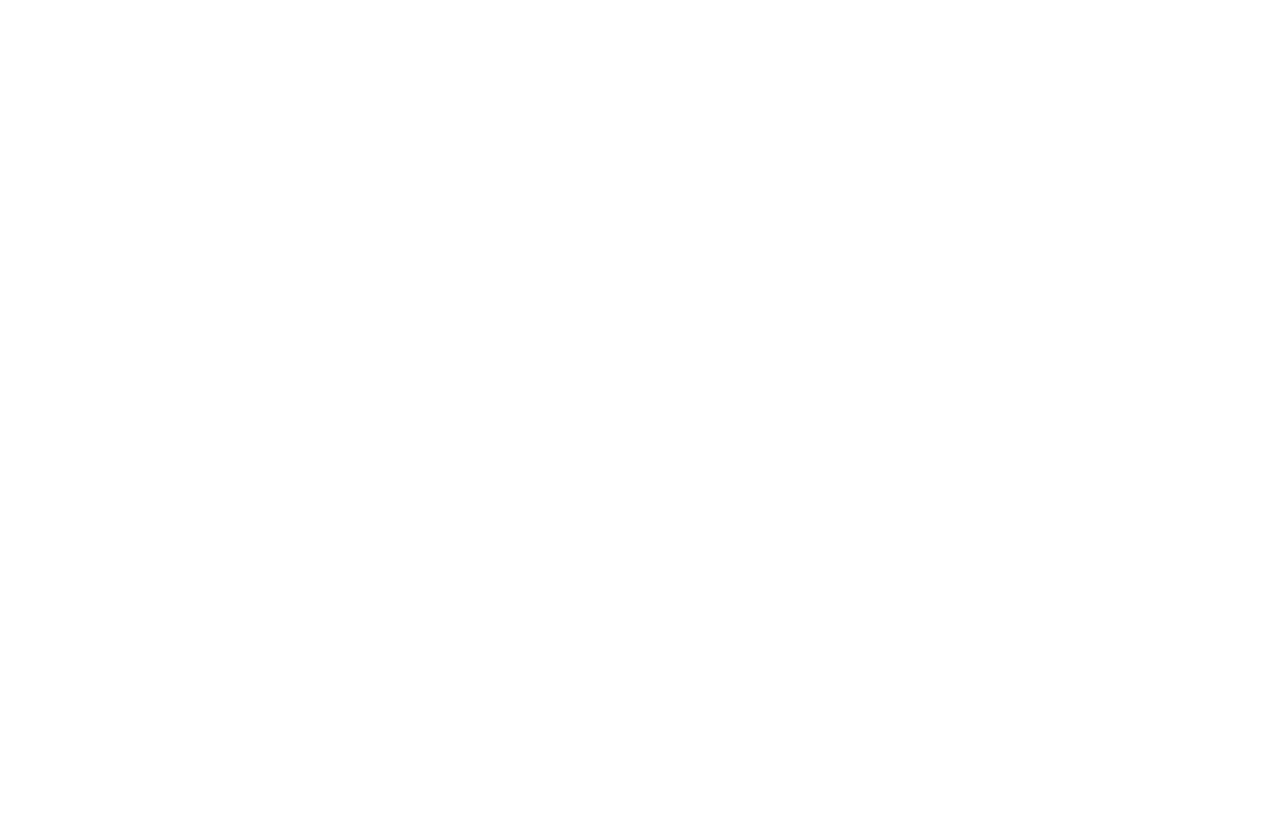
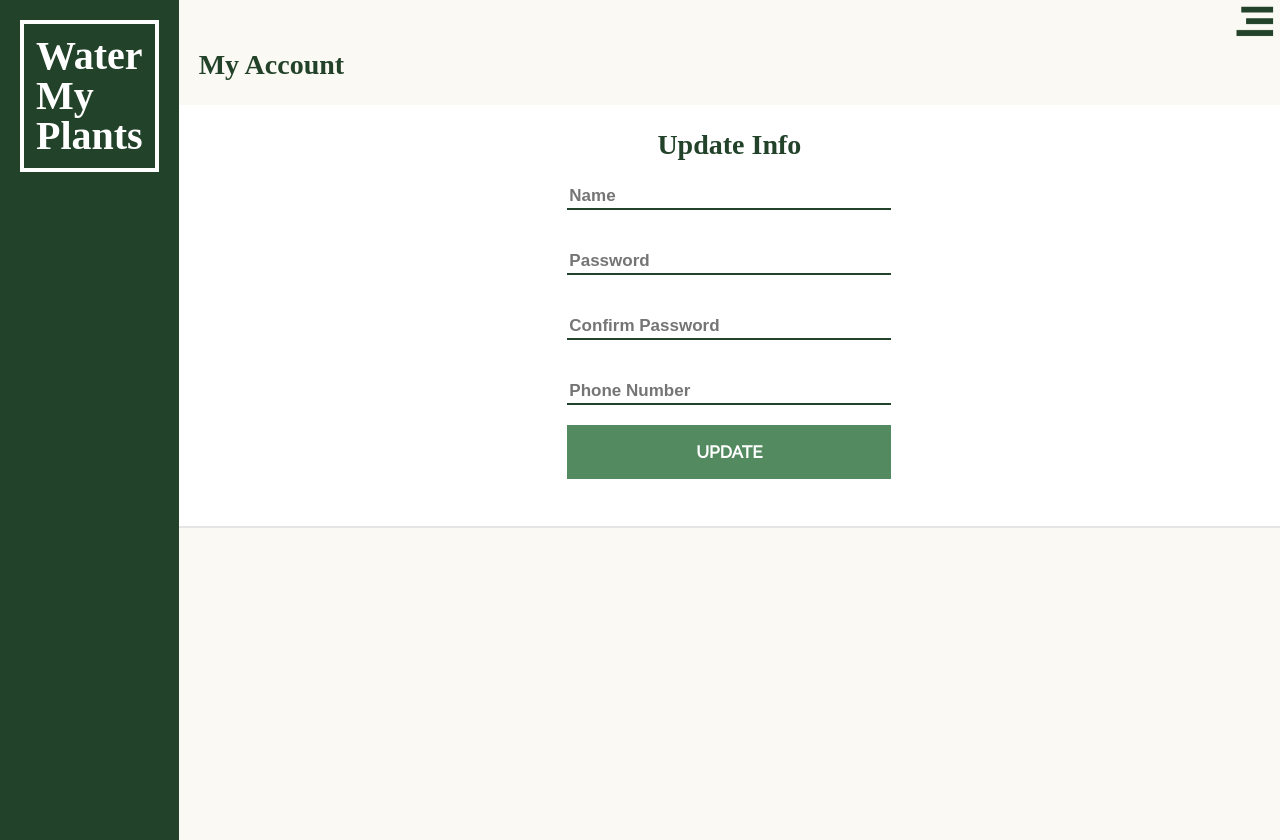
Before and after one commit to water-my-plants-tt27/frontend, a React (Create React App) app in the folder water-my-plants/: page /updateAccount in a window 1280 px wide. Before the commit the page ends 800 px from the top, so only its background shows below. Built offline with nearby package versions, Linux system fonts and the light colour scheme.

Commit message:
update info pretty. Nav link routes to it

```diff
--- a/water-my-plants/src/App.js
+++ b/water-my-plants/src/App.js
@@ -10,7 +10,6 @@
 import NavMenu from './components/NavMenu';
 import EditPlant from './components/EditPlant';
 import UpdateAccount from './components/UpdateAccount';
-import axios from 'axios';
 
 function App() {
   const [user, setUser] = useState({});
@@ -30,12 +29,12 @@
         <Route path='/navMenu'>
           <NavMenu />
         </Route>
-        {/* <Route path='/editPlant'>
+        <Route path='/editPlant'>
           <EditPlant />
           </Route>
-          <Route path='/updateAccount'>
+        <Route path='/updateAccount'>
           <UpdateAccount />
-        </Route> */}
+        </Route>
       </UserContext.Provider >
     </div>
   );
--- a/water-my-plants/src/components/NavDropDown.js
+++ b/water-my-plants/src/components/NavDropDown.js
@@ -11,14 +11,12 @@
 
     return (
         <NavDropCont className = "NavDropDown">
-            {/* <Link to='/myPlants'> My Account </Link>
-            <Link to='#'> Settings </Link>
-            <Link to='/login'> Logout </Link>  */}
+            {/* <Link to='/login'> Logout </Link>  */}
             {/* ^^^ Adjust to use the logout function onClick once the API is set */}
             {/* <h6> X </h6> */}
             <ul>
-                <li><a href='/myPlants'> My Account </a></li>
-                <li><a href='#settings'> Settings </a></li>
+                <li><Link to='/updateAccount'> My Account </Link></li>
+                <li><Link to='#'> Settings </Link></li>
                 <li><a href='/login'> Logout </a></li>
             </ul>
 
--- a/water-my-plants/src/components/UpdateAccount.js
+++ b/water-my-plants/src/components/UpdateAccount.js
@@ -1,25 +1,72 @@
-import React, {useState} from 'react'
+import React, {useState, useEffect, useContext} from 'react'
 import axios from 'axios';
 import styled from 'styled-components';
+import UserContext from '../contexts/userContext'
 
 import LeftBar from './LeftBar';
 import NavMenu from './NavMenu';
 
+//STYLING
+const MyAccountContainer = styled.div`
+    display: flex;
+`
+const HeaderContainer = styled.div`
+    display: flex;
+    justify-content: space-between;
+    align-items: center;
+    padding: 20px;
+`
 const NavMenuContainer = styled.div`
     position: absolute;
     z-index: 1;
     right: 0px;
     `
+const AccountInfoBody = styled.div`
+    width: 100%;
+    background-color: #FBF9F3;
+    padding-top: 25px;
+`
+const UpdateInfoDiv = styled.div`
+    background-color: white;
+    width: 100%;
+    display: flex;
+    flex-direction: column;
+    align-items: center;
+    padding: 20px 0px 47px 0px;
+    border-bottom: 2px solid #E5E5E5;
+`
+const UpdateInfoForm = styled.form`
+    display: flex;
+    flex-direction: column;
+`
+const Input = styled.input`
+    margin: 18px 0px 20px 0px;
+    border: none;
+    border-bottom: 2px solid #224229;
+    width: 25vw;
+    color: #B1B7B3;
+    font-weight: 700;
+    font-size: 17px;
+    line-height: 23px;
 
+    &:focus {
+        outline: none;
+        color: #224229;
+    }
+`
+
+
+const UpdateAccount = () => {
+    const {userInfo} = useContext(UserContext)
+    console.log('userInfo from context', userInfo)
     const initialUpdatedAccountValues ={
-   name: '',
+       name: userInfo.user.name,
        password: '',
        pwConfirm: '',
-   phoneNumber: '',
+       phone_number: userInfo.user.phone_number,
     }
+    const [updatedAccountValues, setUpdatedAccountValues] = useState(initialUpdatedAccountValues)
 
-const UpdateAccount = () => {
-    const [updatedAccountValues, setUpdatedAccountValues] = useState(initialUpdatedAccountValues)
 
     const changeHandler = (e) => {
         setUpdatedAccountValues({ ...updatedAccountValues,
@@ -38,53 +85,51 @@
     }
 
    return (
-       <div>
+       <MyAccountContainer>
             <NavMenuContainer className="navBar">
                 <NavMenu/>
             </NavMenuContainer>
             <LeftBar />
-           <div className='myAccountHeader'>
+               <AccountInfoBody className='updateAccountForm'>
+                    <HeaderContainer>
                         <h1>My Account</h1>
-           </div>
-               <div className='updateAccountForm'>
-                   <h1>Updated Info</h1>
-                   <form onSubmit={onSubmit}>
-                       <label>Name</label>
-                       <input
+                    </HeaderContainer>
+                    <UpdateInfoDiv>
+                        <h1>Update Info</h1>
+                        <UpdateInfoForm onSubmit={onSubmit}>
+                            <Input
                             type='text'
                             name='name'
                             value={updatedAccountValues.name}
                             onChange={changeHandler}
-                       placeholder='New Name..'
+                            placeholder='Name'
                             />
-                       <label>Password</label>
-                       <input
+                            <Input
                             type='password'
                             name='password'
                             value={updatedAccountValues.password}
                             onChange={changeHandler}
-                       placeholder='New Password..'
+                            placeholder='Password'
                             />
-                       <label>Confirm Password</label>
-                       <input
+                            <Input
                             type='password'
                             name='pwConfirm'
                             value={updatedAccountValues.pwConfirm}
                             onChange={changeHandler}
-                       placeholder='Confirm New Password..'
+                            placeholder='Confirm Password'
                             />
-                       <label>Phone Number</label>
-                       <input
+                            <Input
                             type='text'
-                       name='phoneNumber'
-                       value={updatedAccountValues.phoneNumber}
+                            name='phone_number'
+                            value={updatedAccountValues.phone_number}
                             onChange={changeHandler}
-                       placeholder='New Phone Number..'
+                            placeholder='Phone Number'
                             />
-                       <button className='btn'> UPDATE </button>
-                   </form>
-               </div>
-       </div>
+                            <button className='button'> UPDATE </button>
+                        </UpdateInfoForm>
+                    </UpdateInfoDiv>
+               </AccountInfoBody>
+       </MyAccountContainer>
 
    )
 }
```
Lines whose indentation alone changed are shown as unchanged.
